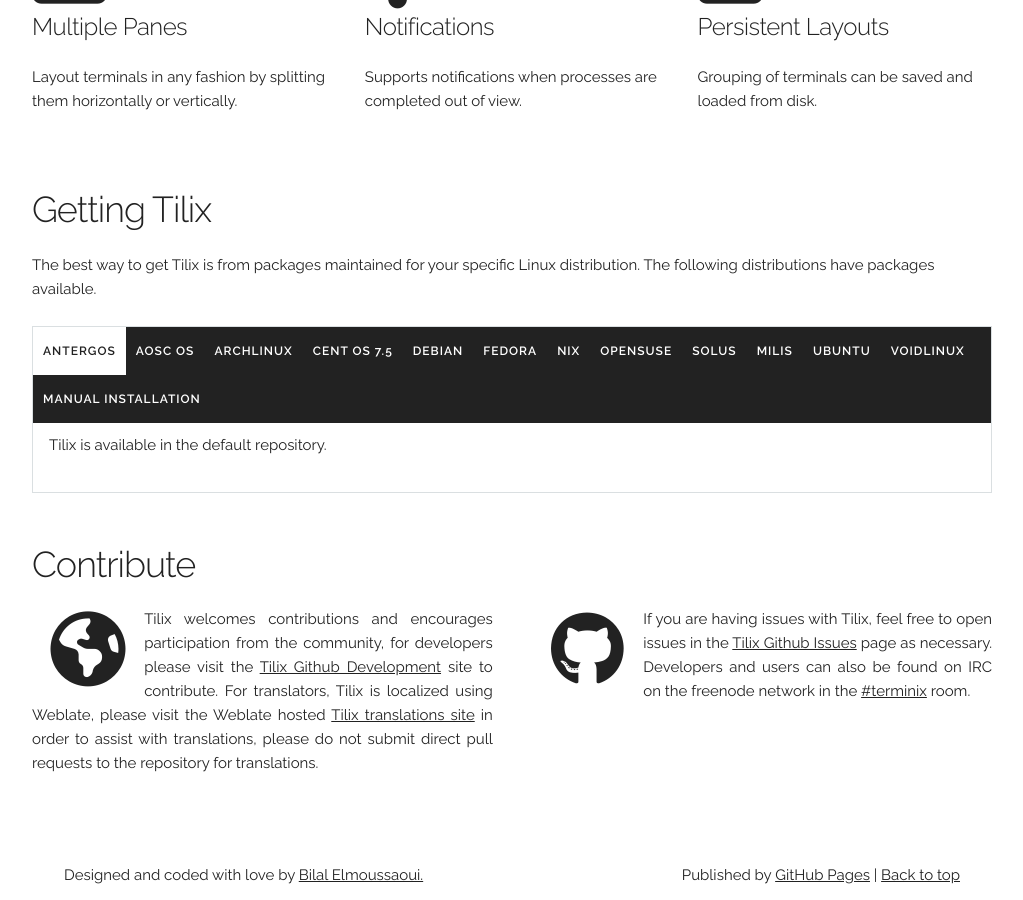
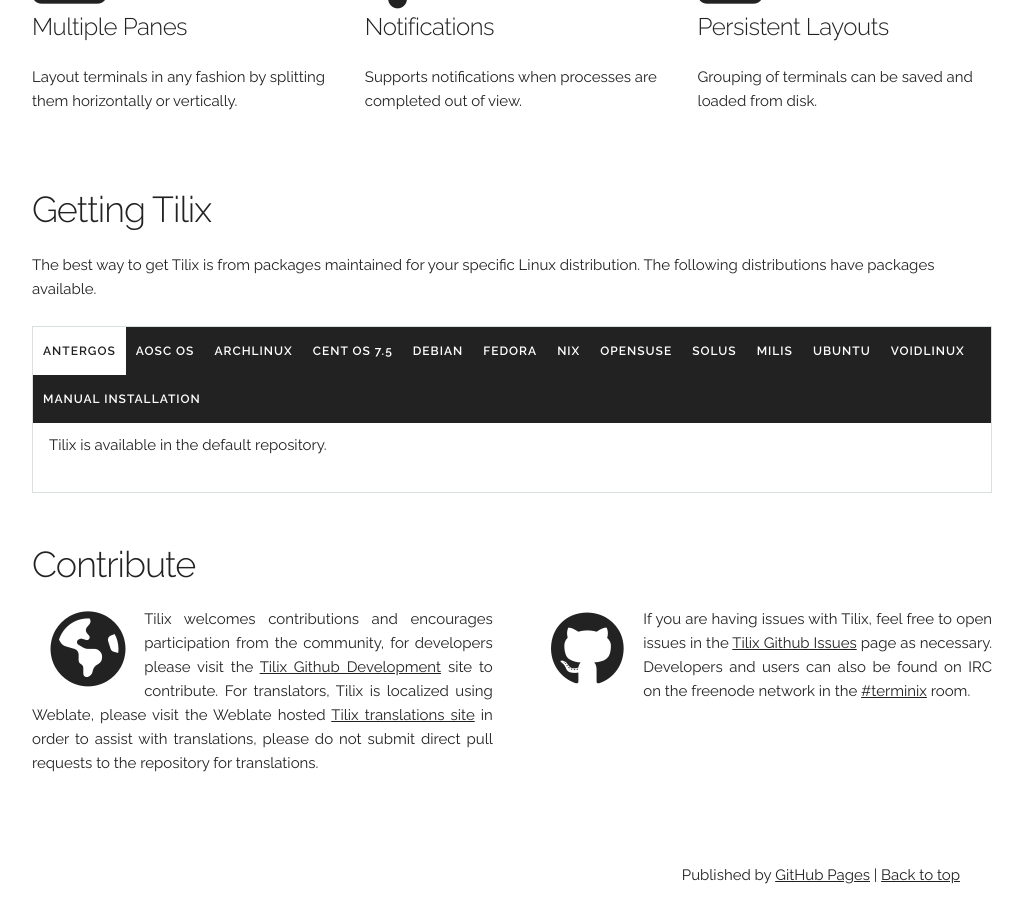
Before and after one commit to gnunn1/tilix-web, a Jekyll site: the page built from index.html, in a window 1280 px wide and 900 px high, scrolled down 1595 px. Shown: the whole window, without its empty margins (128-1151 px from the left). Built offline with Jekyll 4.4.1, drawn with Linux system fonts in a browser that asks for light colours; nearby versions of some CDN libraries.

Commit message:
Fix #52
Remove the devv mention on the footer

```diff
--- a/_includes/footer.html
+++ b/_includes/footer.html
@@ -2,9 +2,6 @@
 –––––––––––––––––––––––––––––––––––––––––––––––––– -->
 <footer>
     <div class="footer-content">
-        <div class="text-muted footer-left">
-            Designed and coded with love by <a href="https://github.com/bilelmoussaoui">Bilal Elmoussaoui.</a>
-        </div>
         <div class="text-muted footer-right">
             Published by <a href="https://pages.github.com/">GitHub Pages</a> | <a href="#top">Back to top</a>
         </div>
```
